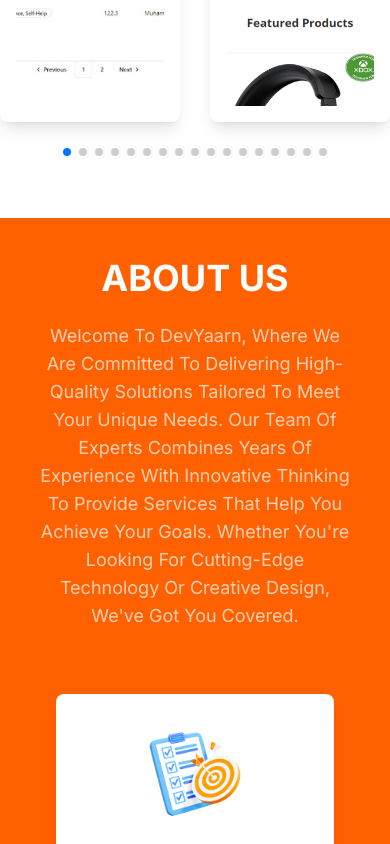
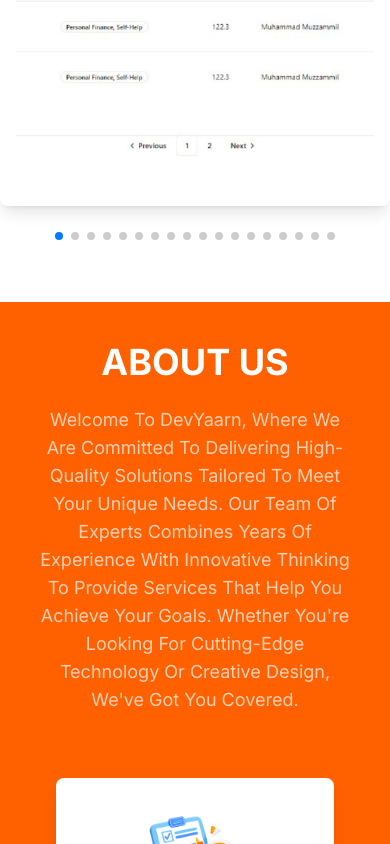
Before and after one commit to mk-muzzammil/DevYaar-Portfolio-Website, a React (Vite) app: page / in a window 390 px wide. Shown: the part 4400-5244 px from the top of the page. Built offline with nearby package versions, Linux system fonts and the light colour scheme.

Commit message:
Issues of responsiveness solved

```diff
--- a/src/components/Projects/Projects.jsx
+++ b/src/components/Projects/Projects.jsx
@@ -254,20 +254,20 @@ const Projects = () => {
       {filteredProjects.length > 0 && (
         <Swiper
           spaceBetween={30}
-          slidesPerView={2} // Show only 1 slide per view, but adjust with breakpoints
+          slidesPerView={1} // Show only 1 slide per view, but adjust with breakpoints
           grabCursor={true}
           modules={[Pagination]}
           pagination={{ clickable: true }}
           className="portfolio-slider w-full my-12 pb-12"
           breakpoints={{
             640: { slidesPerView: 1 }, // Ensure only 1 card per view on mobile screens
-            768: { slidesPerView: filteredProjects.length === 1 ? 2 : 2 }, // Show 2 slides on tablet and up, 1 slide if only one project
+            768: { slidesPerView: 2 },
           }}
         >
           {filteredProjects.map((project, index) => (
             <SwiperSlide
               key={index}
-              className="project-card relative group flex flex-col items-center justify-center p-4 rounded-lg shadow-lg bg-white transition-all duration-300 w-full md:w-[45vw] h-[60vh]" // Ensure the card width is 100% on mobile and adjusted on larger screens
+              className="relative group flex flex-col items-center justify-center p-4 rounded-lg shadow-lg bg-white transition-all duration-300 w-full md:w-[80vw] h-[60vh]" // Ensure the card width is 100% on mobile and adjusted on larger screens
             >
               <img
                 src={project.image}
```
